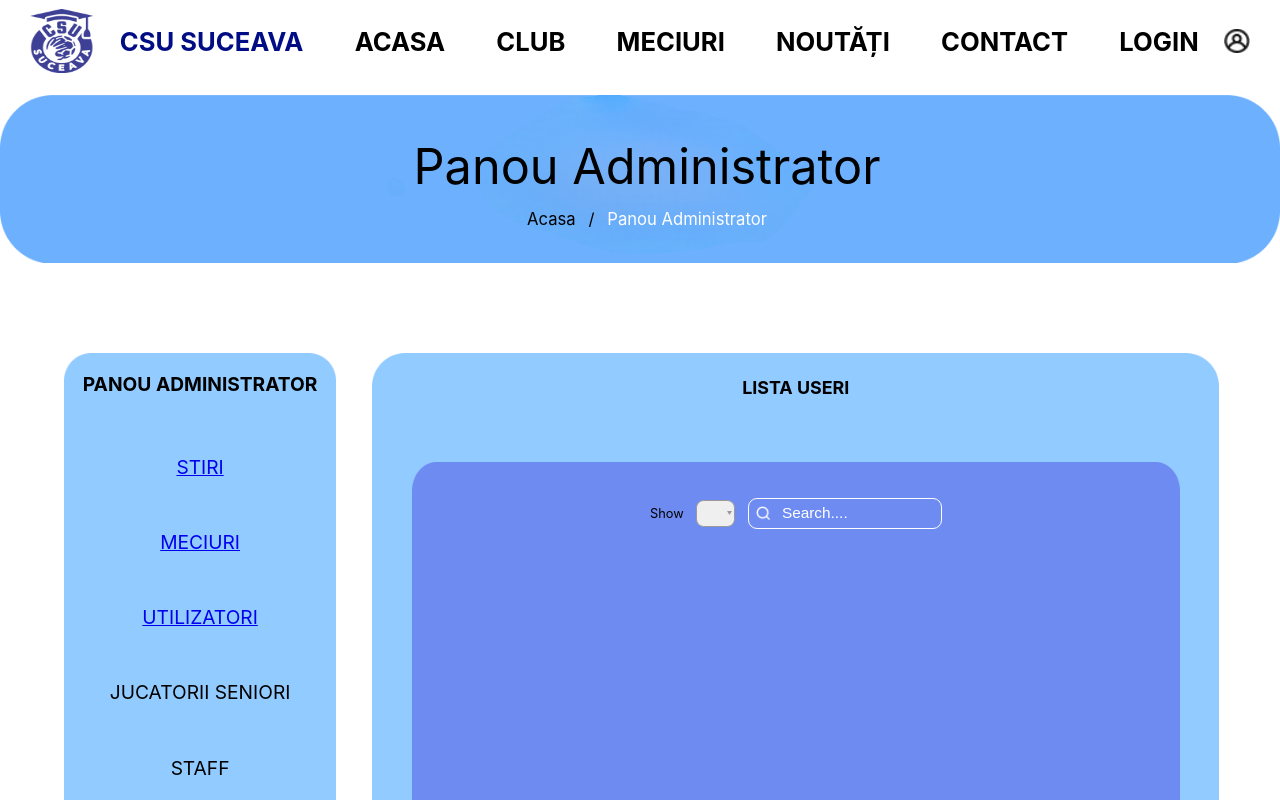
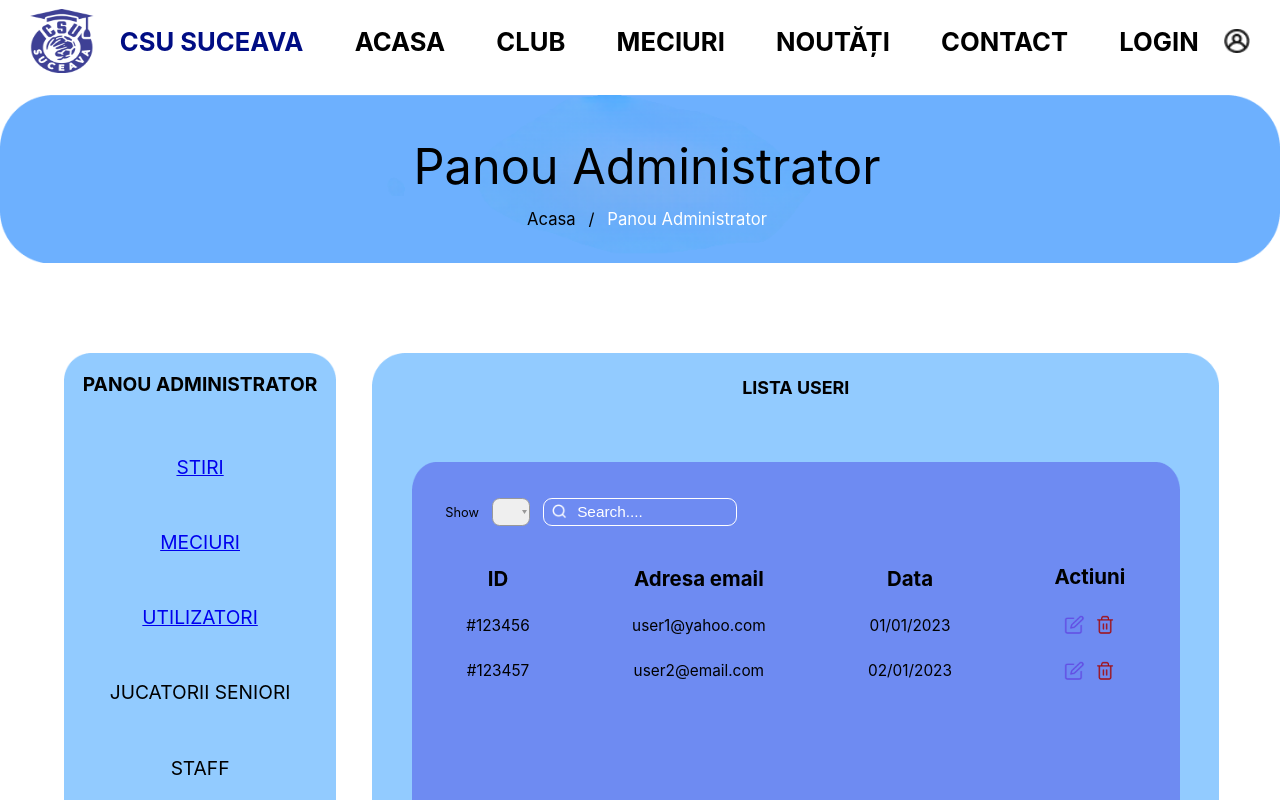
Before and after one commit to HandBallDevs/CSM_Suceava_FE, a React (Create React App) app: page /adminusers in a window 1280 px wide. Shown: the top 800 px of the page. Built offline with nearby package versions, Linux system fonts and the light colour scheme.

Commit message:
Pagina AdminUsers

```diff
--- a/src/AdminUsers.css
+++ b/src/AdminUsers.css
@@ -153,11 +153,55 @@
     justify-content: flex-start;
     align-items: center;
     flex-direction: row;
+    margin-left: -32vw;
 }
+
+.workspace-row-ADMUsers2  {
+ margin-top: 3vw;
+  gap: 8vw;
+  display: flex;
+  justify-content: center;
+  align-items: center;
+  flex-direction: row;
+}
+
+.workspace-collumn-ADMUsers {
+  gap: 2vw;
+  display: flex;
+  justify-content: center;
+  align-items: center;
+  flex-direction: column;
+}
+
+
+.actions-ADMUsers3
+{
+  display: flex;
+  justify-content: center;
+  align-items: center;
+  flex-direction: row;
+  gap: 0.8vw;
+}
+
+.Action-image-ADMUsers{
+  width: 1.6vw;
+  height: auto;
+}
+
 .Show_Label_ADMUsers
 {
     font-size:1vw;
 
+}
+
+.label-list-ADMUsers
+{
+  font-size:1.6vw;
+  font-weight: bold;
+}
+.label-exemple-ADMUsers
+{
+  font-size: 1.2vw;
 }
 
 .workspace-choicebox-ADMUsers {
@@ -180,6 +224,7 @@
 
   .workspace-inputs-ADMUsers {
     width: 12vw;
+    height: 1.2vw;
     font-size: 1.2vw;
     border: 0.1vw solid white;
     padding: 0.4vw;
@@ -191,8 +236,14 @@
     background-position: 0.6vw center;
     background-repeat: no-repeat;
     background-size: 1.2vw 1.2vw;
+    color: white;
   }
 
   .workspace-inputs-ADMUsers::placeholder {
     color: #fff;
   }
+
+  .workspace-inputs-ADMUsers:focus {
+    border: 0.1vw solid white;
+    outline: none;
+}
--- a/src/AdminUsers.js
+++ b/src/AdminUsers.js
@@ -6,6 +6,9 @@ import AdminMenuImage from "./imagini/AdminMenuImage.png";
 import AdminWorkSpaceImage from './imagini/AdminWorkSpaceImage.png';
 import { useNavigate,Link } from "react-router-dom";
 import AdminUsersImage from  "./imagini/AdminUsersImage.png";
+import EditImage from "./imagini/EditImage.png";
+import DeleteImage from "./imagini/DeleteImage.png";
+
 const Admin = () => {
   return (
     <div className="app-container">
@@ -47,6 +50,46 @@ const Admin = () => {
             <input type="text" className="workspace-inputs-ADMUsers" placeholder="Search...." />
 
           </div>
+
+          <div className="workspace-row-ADMUsers2">
+            <div className="workspace-collumn-ADMUsers ">
+              <label className="label-list-ADMUsers">ID</label>
+              <label className="label-exemple-ADMUsers">#123456</label>
+              <label className="label-exemple-ADMUsers">#123457</label>
+            </div>
+            <div className="workspace-collumn-ADMUsers ">
+
+              <label className="label-list-ADMUsers">Adresa email</label>
+              <label className="label-exemple-ADMUsers">user1@yahoo.com</label>
+              <label className="label-exemple-ADMUsers">user2@email.com</label>
+
+            </div>
+            <div className="workspace-collumn-ADMUsers ">
+
+              <label className="label-list-ADMUsers">Data</label>
+              <label className="label-exemple-ADMUsers">01/01/2023</label>
+              <label className="label-exemple-ADMUsers">02/01/2023</label>
+
+            </div>
+            <div className="workspace-collumn-ADMUsers ">
+
+              <label className="label-list-ADMUsers">Actiuni</label>
+              <div className="actions-ADMUsers3">
+                 <img src={EditImage} alt="" className="Action-image-ADMUsers" />
+                 <img src={DeleteImage} alt="" className="Action-image-ADMUsers" />
+               </div>
+              <div className="actions-ADMUsers3">
+                <img src={EditImage} alt="" className="Action-image-ADMUsers" />
+                <img src={DeleteImage} alt="" className="Action-image-ADMUsers" />
+              </div>
+
+            </div>
+
+
+          </div>
+
+
+
         </div>
       </div>
 
```
Also changed, not shown: src/imagini/DeleteImage.png (added), src/imagini/EditImage.png (added).
